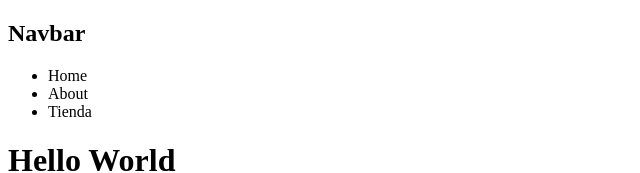
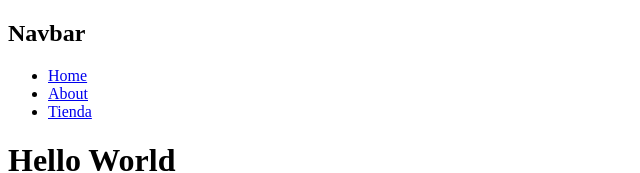
Before and after one commit to faidrn/my-first-nextjs-project, a Next.js app: page / in a window 1280 px wide. Shown: the top 173 px of the page, without its empty margins (0-640 px from the left). Built offline with nearby package versions, Linux system fonts and the light colour scheme.

Commit message:
enrutamiento de paginas. Agregao de componentes al proyecto

```diff
--- a/app/layout.js
+++ b/app/layout.js
@@ -1,3 +1,5 @@
+import Navbar from "../components/Navbar";
+
 export const metadata = {
     title: 'Next.js My App',
     description: 'A simple Next.js application',
@@ -7,14 +9,7 @@
     return (
         <html lang="en">
             <body>
-                <nav>
-                    <h1>Navbar</h1>
-                    <ul>
-                        <li>Home</li>
-                        <li>About</li>
-                        <li>Tienda</li>
-                    </ul>
-                </nav>
+                <Navbar />
                 {children}
             </body>
         </html>
--- /dev/null
+++ b/components/Navbar.jsx
@@ -0,0 +1,14 @@
+import Link from "next/link";
+
+export default function Navbar() {
+    return (
+        <nav>
+            <h1>Navbar</h1>
+            <ul>
+                <li><Link href="/">Home</Link></li>
+                <li><Link href="/about">About</Link></li>
+                <li><Link href="/tienda">Tienda</Link></li>
+            </ul>
+        </nav>
+    );
+}
```
